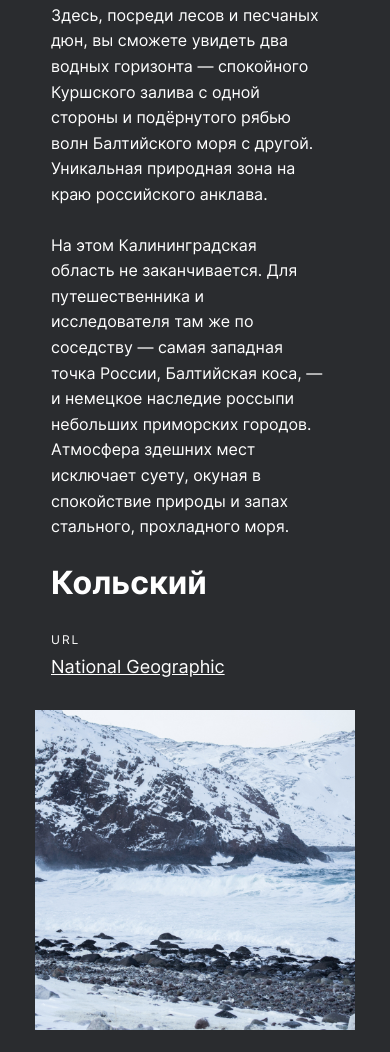
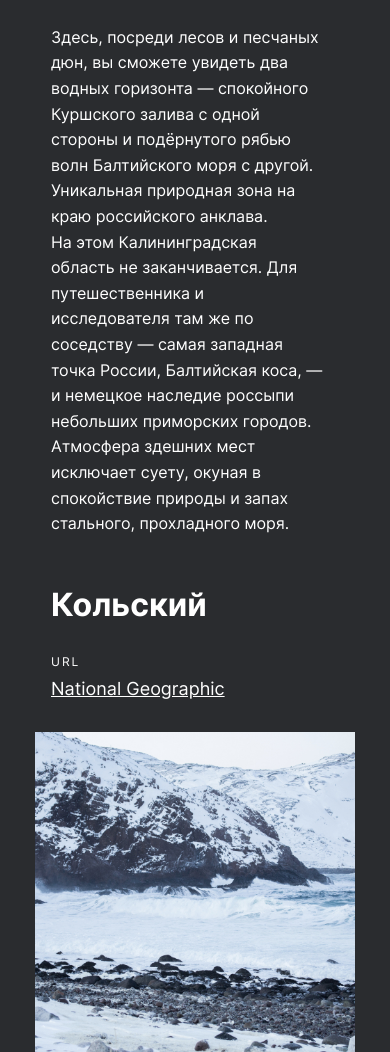
Before and after one commit to RuslanSR2424/russian-travel, a plain HTML site: page index.html in a window 390 px wide. Shown: the part 4589-5641 px from the top of the page. Drawn offline with Linux system fonts and the light colour scheme; files whose address does not match are found by name.

Commit message:
project for review

```diff
--- a/blocks/photo/__container/photo__container.css
+++ b/blocks/photo/__container/photo__container.css
@@ -26,5 +26,6 @@
       gap: 12px;
       margin-left: 16px;
       margin-right: 16px;
+      margin-top: 64px;
    }
 }
--- a/blocks/place/__paragraph/place__paragraph.css
+++ b/blocks/place/__paragraph/place__paragraph.css
@@ -16,7 +16,7 @@
 @media  (max-width: 500px) {
     .place__paragraph {
         font-size: 16px;
-        margin-bottom: 25px;
+        margin-bottom: 0px;
         margin-left: 16px;
     }
 }
--- a/blocks/place/__title/place__title.css
+++ b/blocks/place/__title/place__title.css
@@ -22,5 +22,6 @@
         font-size: 32px;
         line-height: 35px;
         margin-left: 16px;
+        margin-top: 50px;
     }
 }
```
